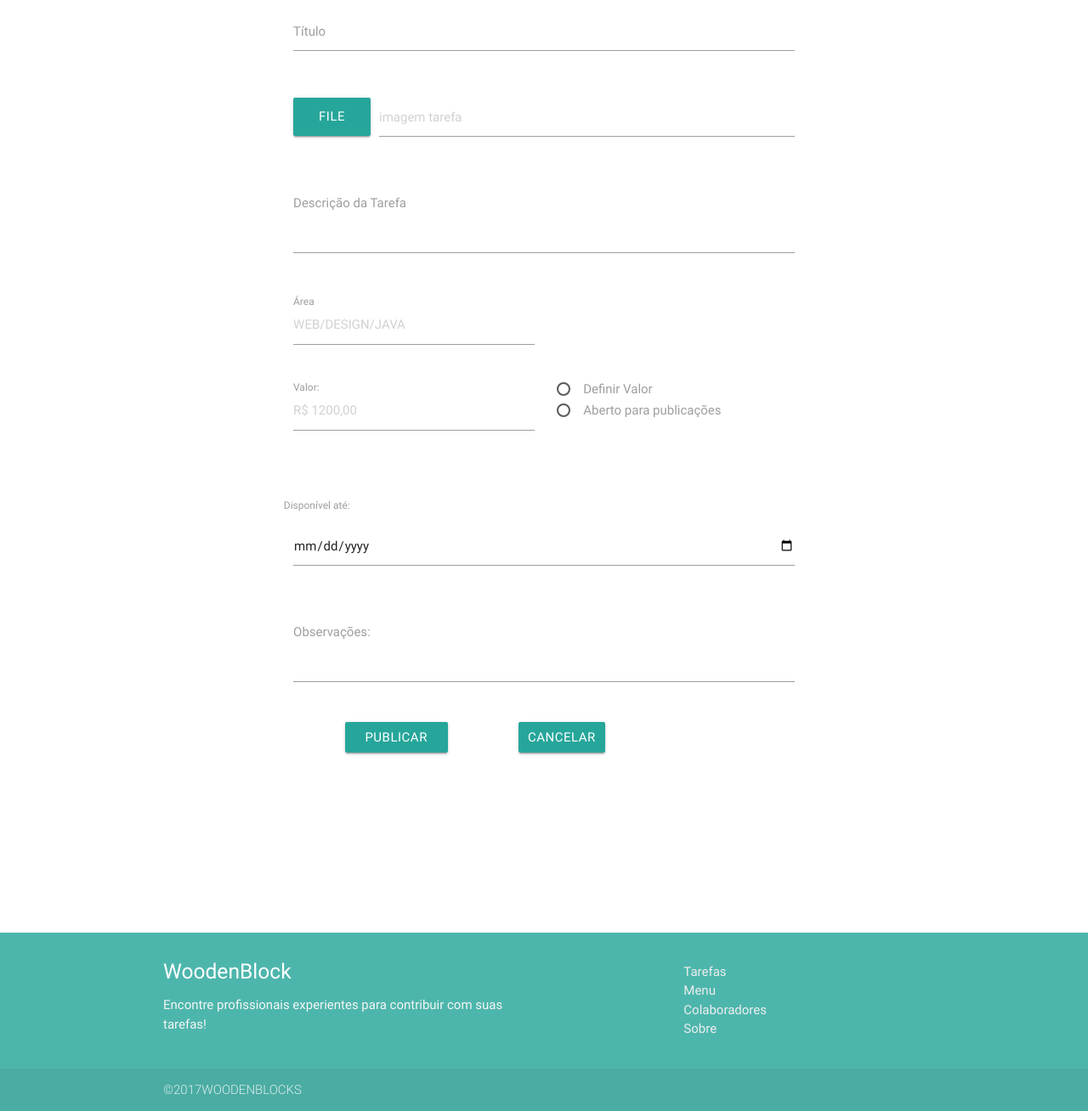
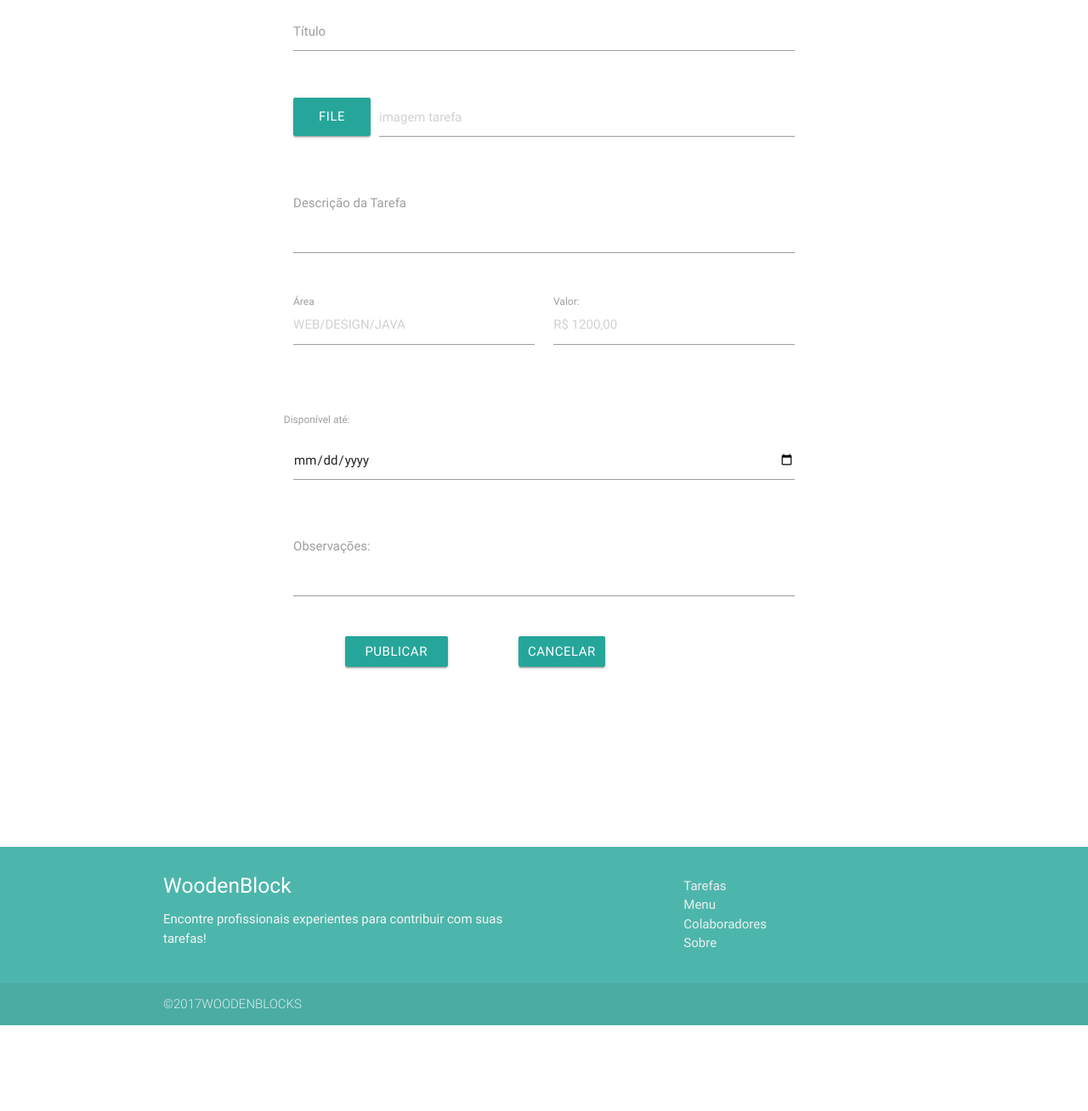
Before and after one commit to romulomrossi/WoodenBlock, a CodeIgniter app: page /database/index.php/tarefa/index in a window 1280 px wide. Shown: the part 346-1654 px from the top of the page at 85% size. After the commit the page ends 1553 px from the top, so only its background shows below. Run offline with CodeIgniter, Linux system fonts and the light colour scheme; some libraries are stand-ins or nearby versions.

Commit message:
removed unused form fields

```diff
--- a/woodenblock/application/views/tarefa.php
+++ b/woodenblock/application/views/tarefa.php
@@ -43,20 +43,9 @@
             <input placeholder="WEB/DESIGN/JAVA" value="<?=set_value('area')?>" type="text" name="area">
             <label>Área</label>
           </div>
-        </div>
-        <div class="row">
           <div class="input-field col s12 col m6">
             <input placeholder="R$ 1200,00" type="text" name="value" value="<?=set_value('value')?>">
             <label>Valor:</label>
-          </div>
-          <div class="col s12 col m6">
-
-                <input type="radio" id="v1" />
-                  <label for="v1">Definir Valor</label>
-
-                  <input type="radio" id="v2" />
-                  <label for="v2">Aberto para publicações</label>
-
           </div>
         </div>
         <div class="row">
```
